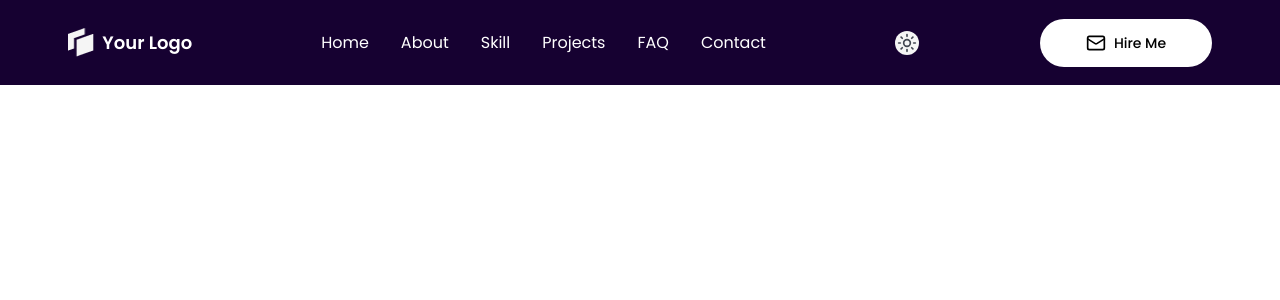
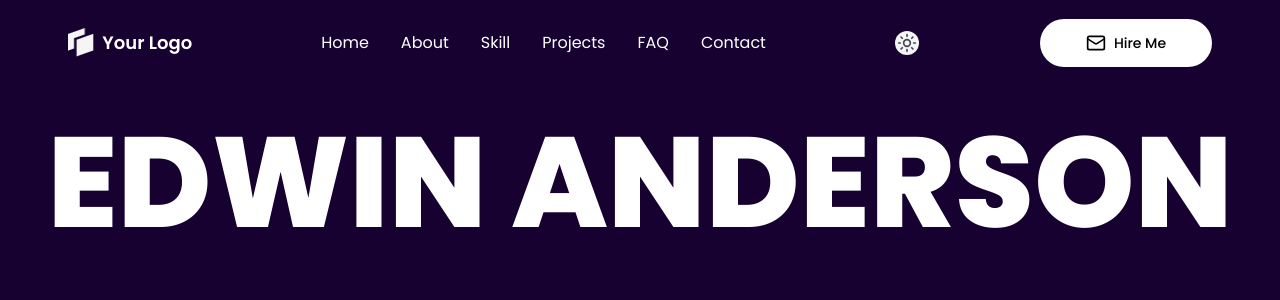
Before and after one commit to herfando/Next-Motion-Portfolio-UI-in-Action, a Next.js app: page / in a window 1280 px wide. Shown: the top 300 px of the page. Built offline with nearby package versions, Linux system fonts and the light colour scheme.

Commit message:
create hero

```diff
--- a/package.json
+++ b/package.json
@@ -9,6 +9,7 @@
     "lint": "eslint"
   },
   "dependencies": {
+    "@radix-ui/react-dialog": "^1.1.15",
     "@radix-ui/react-dropdown-menu": "^2.1.16",
     "@radix-ui/react-slot": "^1.2.4",
     "class-variance-authority": "^0.7.1",
--- a/src/app/page.tsx
+++ b/src/app/page.tsx
@@ -1,9 +1,11 @@
 import Navbar from '../components/container/Navbar';
+import Hero from '../components/container/Hero';
 
 const Home = () => {
   return (
     <>
       <Navbar />
+      <Hero />
     </>
   );
 };
--- /dev/null
+++ b/src/components/container/Hero.tsx
@@ -0,0 +1,12 @@
+import React from 'react';
+import Image from 'next/image';
+
+export default function Hero() {
+  return (
+    <section className='bg-primary-dark h-801 w-full dark:bg-black'>
+      <div className='flex-center size-150 h-195 w-full text-9xl font-extrabold text-white'>
+        EDWIN ANDERSON
+      </div>
+    </section>
+  );
+}
--- a/src/components/ui/togglehamburger.tsx
+++ b/src/components/ui/togglehamburger.tsx
@@ -39,10 +39,16 @@ export default function ToggleHamburger({}) {
       </nav>
 
       {/* Menu mobile muncul setelah diklik */}
-      {isOpen && (
-        <nav className='fixed top-0 left-0 w-full bg-white text-black dark:bg-black dark:text-white'>
+      <div
+        className={`fixed top-0 left-0 h-full w-full transform bg-white text-black transition-transform duration-1000 ease-in-out md:hidden dark:bg-black dark:text-white ${
+          isOpen
+            ? 'translate-y-0' // /* TRANSLATE HERE: menu muncul */
+            : '-translate-y-full' // /* TRANSLATE HERE: menu geser keluar */
+        }`}
+      >
         <div className='custom-container flex-between h-80 md:h-85'>
           <div className='flex gap-8 text-lg font-semibold hover:cursor-pointer hover:text-blue-800'>
+            {/* Logo */}
             <Image
               src='/icons/logo_black.png'
               alt='logo'
@@ -59,7 +65,7 @@ export default function ToggleHamburger({}) {
             />
             Your Logo
           </div>
-            <div className='fixed top-96 left-0 h-[calc(100vh-64)] w-full flex-col bg-white text-black md:hidden dark:bg-black dark:text-white'>
+          <div className='fixed top-96 right-0 h-[calc(100vh-64)] w-full flex-col bg-white text-black md:hidden dark:bg-black dark:text-white'>
             <ul className='text-md font-regular flex flex-col gap-16 p-16'>
               {navigationData.map((item) => (
                 <li key={item.label} className='hover:text-blue-46 h-46'>
@@ -73,8 +79,7 @@ export default function ToggleHamburger({}) {
             </ul>
           </div>
         </div>
-        </nav>
-      )}
+      </div>
     </div>
   );
 }
```
Also changed, not shown: 1 other file (tests, documents, lock files or other folders). Lines whose indentation alone changed are shown as unchanged.
